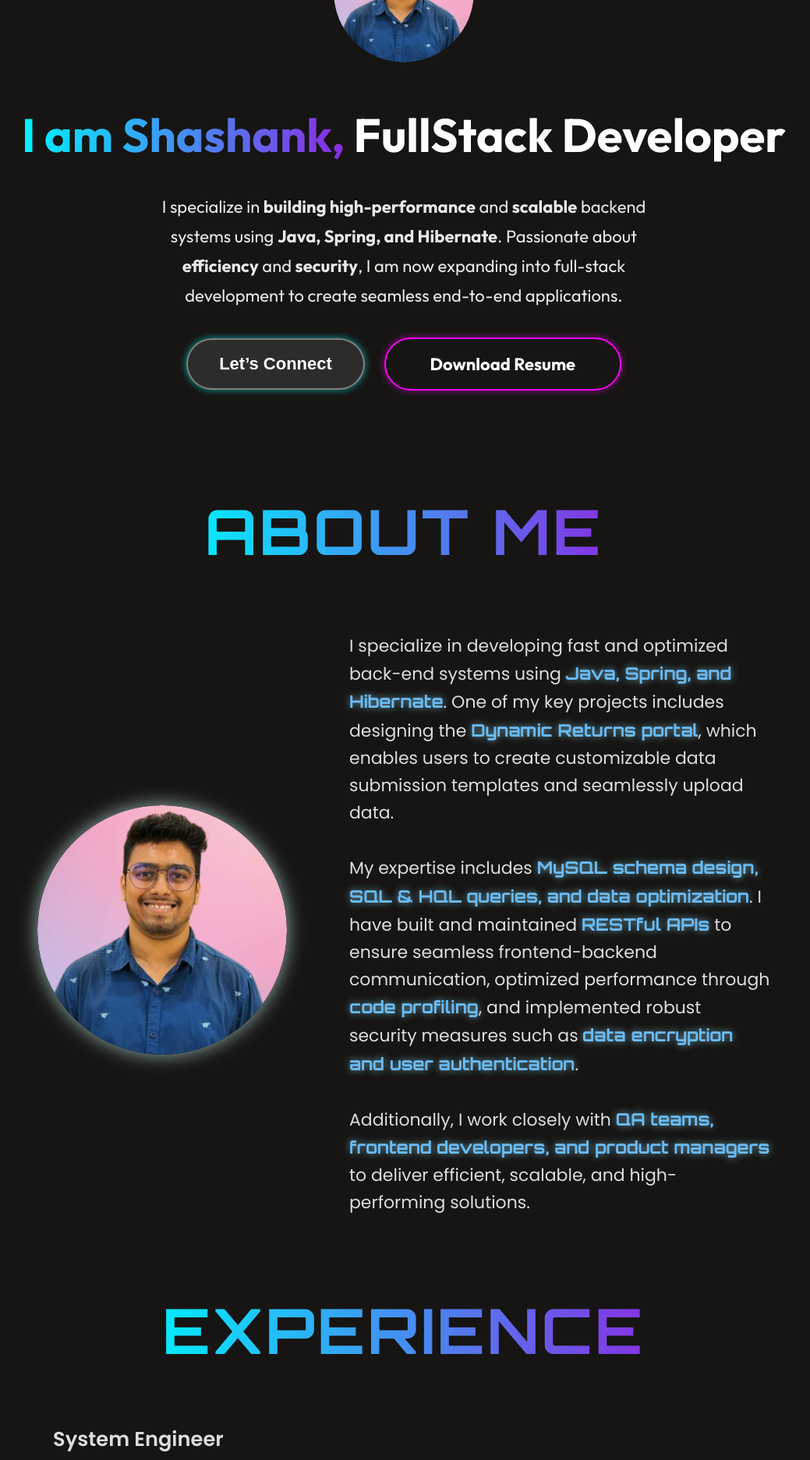
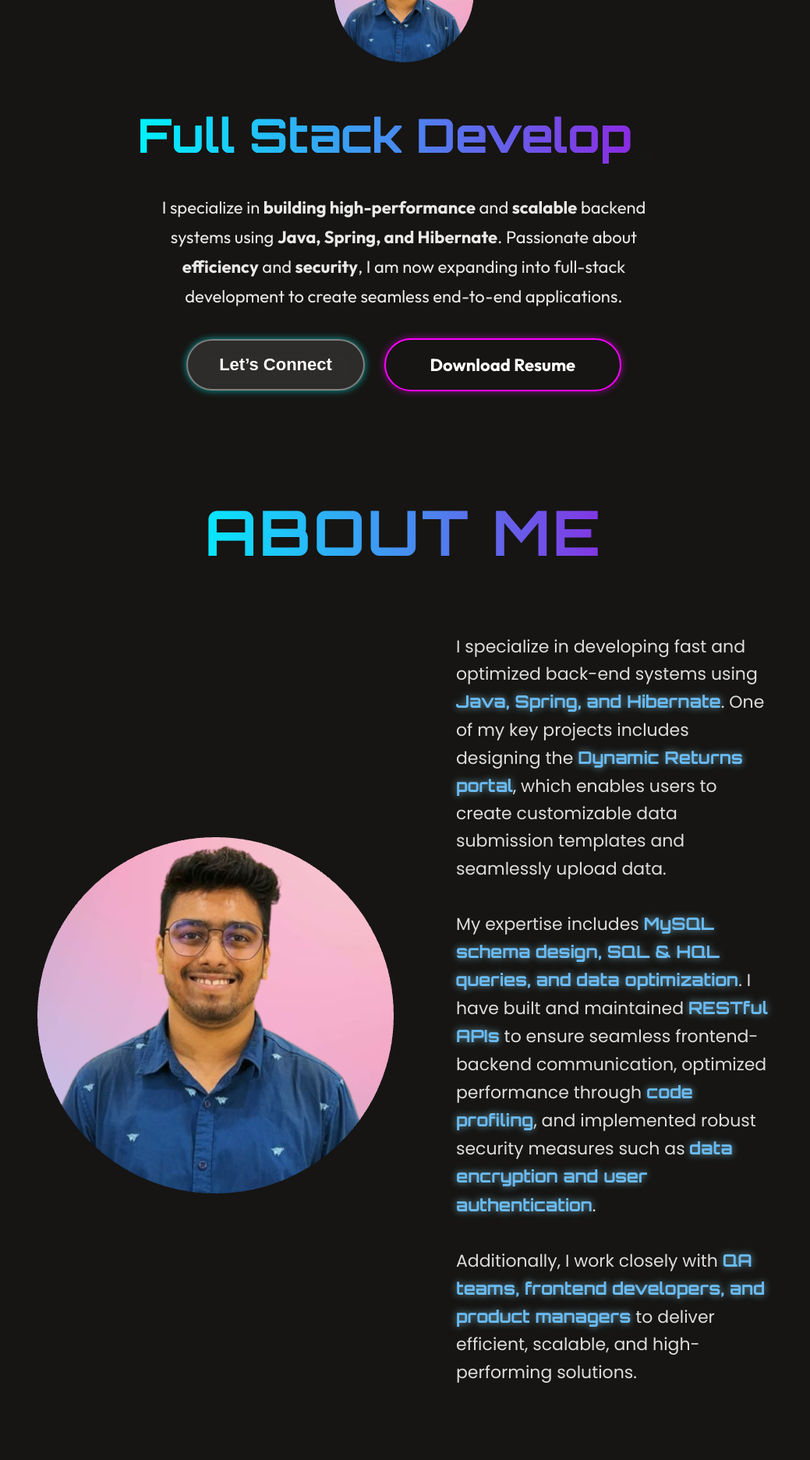
Before and after one commit to shashankshenvi/myPortFoliio, a React (Vite) app: page / in a window 1280 px wide. Shown: the part 280-2153 px from the top of the page at 78% size, without its empty margins (122-1161 px from the left). Built offline with nearby package versions, Linux system fonts and the light colour scheme.

Commit message:
working tree

```diff
--- a/package.json
+++ b/package.json
@@ -14,10 +14,12 @@
     "@react-three/drei": "^10.0.4",
     "@react-three/fiber": "^9.1.0",
     "emailjs-com": "^3.2.0",
+    "gsap": "^3.12.7",
     "react": "^19.0.0",
     "react-anchor-link-smooth-scroll": "^1.0.12",
     "react-dom": "^19.0.0",
     "react-scroll": "^1.9.3",
+    "react-simple-typewriter": "^5.0.1",
     "three": "^0.174.0"
   },
   "devDependencies": {
--- a/src/components/Experience.jsx
+++ b/src/components/Experience.jsx
@@ -1,28 +1,25 @@
 import React from "react";
+import history from "../data/history.json";
 import "../styles/experience.css";
-import history from "../data/history.json";
 
-export const Experience = () => {
+const Experience = () => {
   return (
     <section className="experience-container" id="experience">
       <h2 className="experience-header">Experience</h2>
 
       <div className="experience-grid">
-        {history.map((historyItem, id) => (
+        {history.map((item, id) => (
           <div key={id} className="experience-item">
-            {/* Role & Organization */}
             <div className="text-container">
               <h3 className="role-header">
-                {historyItem.role} <br /> {historyItem.organisation}
+                {item.role} <br /> {item.organisation}
               </h3>
               <p className="dates">
-                {historyItem.startDate} - {historyItem.endDate}
+                {item.startDate} - {item.endDate}
               </p>
-
-              {/* Work Experience List */}
               <ul className="experiences">
-                {historyItem.experiences.map((experience, idx) => (
-                  <li key={idx}>{experience}</li>
+                {item.experiences.map((exp, idx) => (
+                  <li key={idx}>{exp}</li>
                 ))}
               </ul>
             </div>
--- a/src/components/HeroSection.jsx
+++ b/src/components/HeroSection.jsx
@@ -1,4 +1,5 @@
 import React, { useState } from "react";
+import { Typewriter } from "react-simple-typewriter";
 import profilePic from "../assets/hero/shashank.png";
 import phoneIcon from "../assets/contact/phone.svg";
 import mailIcon from "../assets/contact/mail.svg";
@@ -12,7 +13,17 @@ const HeroSection = () => {
     <div className="hero">
       <img src={profilePic} alt="Shashank Profile" className="hero-img" />
       <h1>
-        <span>I am Shashank,</span> FullStack Developer
+        <span className="typing-effect">
+          <Typewriter
+            words={["I am Shashank,", "Full Stack Developer"]}
+            loop={Infinity}
+            cursor
+            cursorStyle="_"
+            typeSpeed={100}
+            deleteSpeed={50}
+            delaySpeed={1000}
+          />
+        </span>
       </h1>
       <p>
         I specialize in <b>building high-performance</b> and <b>scalable</b>{" "}
--- a/src/styles/aboutMe.css
+++ b/src/styles/aboutMe.css
@@ -27,12 +27,6 @@
   -webkit-text-fill-color: transparent;
 }
 
-/* Sections Layout */
-.about-sections {
-  display: flex;
-  gap: 80px;
-}
-
 /* Profile Image Styling */
 .about-left {
   position: relative;
@@ -41,7 +35,7 @@
   align-items: center;
 }
 
-.about-left img {
+.profile-img {
   width: 320px;
   height: 320px;
   border-radius: 50%;
@@ -49,9 +43,15 @@
   transition: transform 0.5s ease-in-out, box-shadow 0.5s ease-in-out;
 }
 
-.about-left img:hover {
+.profile-img:hover {
   transform: scale(1.1);
   box-shadow: 0 0 35px rgb(235, 245, 245);
+}
+
+/* About Section Layout */
+.about-sections {
+  display: flex;
+  gap: 80px;
 }
 
 /* Text Styling */
@@ -65,7 +65,7 @@
   display: flex;
   flex-direction: column;
   gap: 20px;
-  font-family: "Poppins", sans-serif; /* Modern Readable Font */
+  font-family: "Poppins", sans-serif;
   font-size: 22px;
   font-weight: 400;
   color: #ddd;
@@ -84,6 +84,20 @@
   margin-bottom: 15px;
 }
 
+/* Service Cards Section */
+.sectionSubText {
+  color: #fff;
+  font-size: 18px;
+  font-weight: 500;
+}
+
+.sectionHeadText {
+  color: #fff;
+  font-size: 30px;
+  font-weight: 700;
+  margin-top: 10px;
+}
+
 /* Responsive Design */
 @media (max-width: 1024px) {
   .about {
@@ -97,7 +111,7 @@
     text-align: center;
   }
 
-  .about-left img {
+  .profile-img {
     width: 250px;
     height: 250px;
   }
@@ -121,7 +135,7 @@
     font-size: 50px;
   }
 
-  .about-left img {
+  .profile-img {
     width: 200px;
     height: 200px;
   }
--- a/src/styles/experience.css
+++ b/src/styles/experience.css
@@ -1,5 +1,6 @@
 @import url("https://fonts.googleapis.com/css2?family=Orbitron:wght@400;700&family=Poppins:wght@300;400;500;600&display=swap");
 
+/* Main Container */
 .experience-container {
   display: flex;
   flex-direction: column;
@@ -10,11 +11,9 @@
   text-align: center;
 }
 
-/* Experience Header Styling */
+/* Experience Header */
 .experience-header {
   font-family: "Orbitron", sans-serif;
-  position: relative;
-  padding: 0px 30px;
   font-size: 80px;
   font-weight: 700;
   text-transform: uppercase;
--- a/src/styles/heroSection.css
+++ b/src/styles/heroSection.css
@@ -27,6 +27,15 @@
   font-size: 60px;
   font-weight: 700;
   margin-top: 20px;
+}
+
+.typing-effect {
+  font-family: "Orbitron", sans-serif;
+  font-size: 60px;
+  font-weight: 700;
+  background: linear-gradient(90deg, #00f2ff, #8a2be2);
+  -webkit-background-clip: text;
+  -webkit-text-fill-color: transparent;
 }
 
 .hero h1 span {
```
Also changed, not shown: 1 other file (tests, documents, lock files or other folders).
